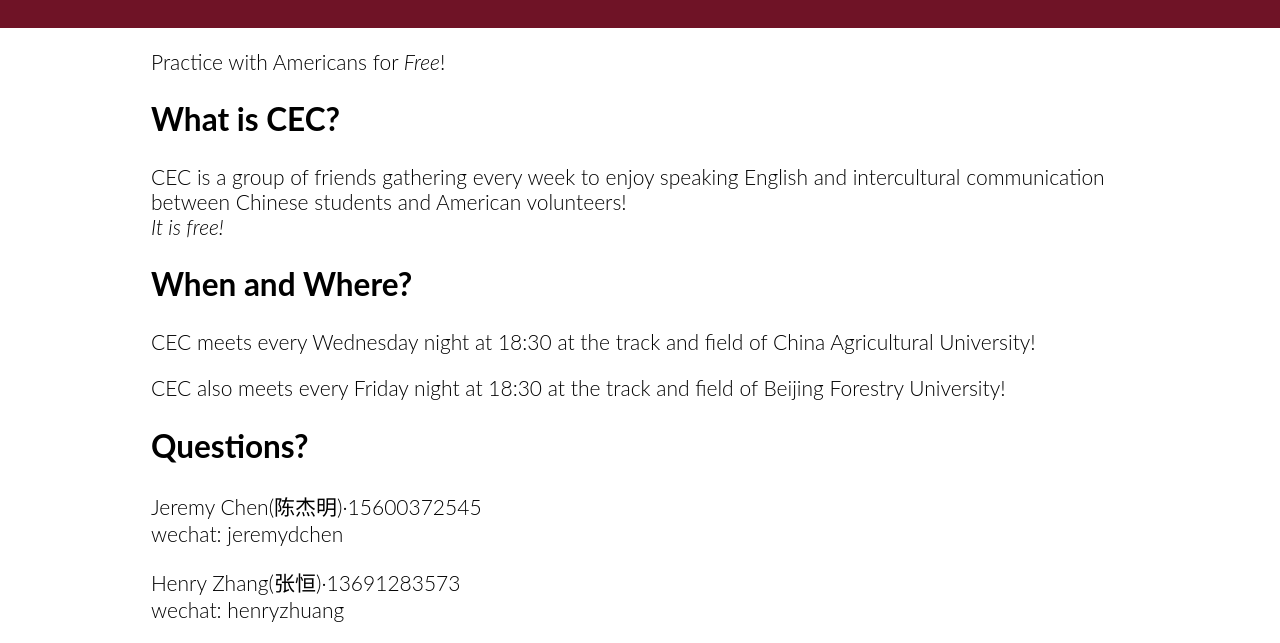
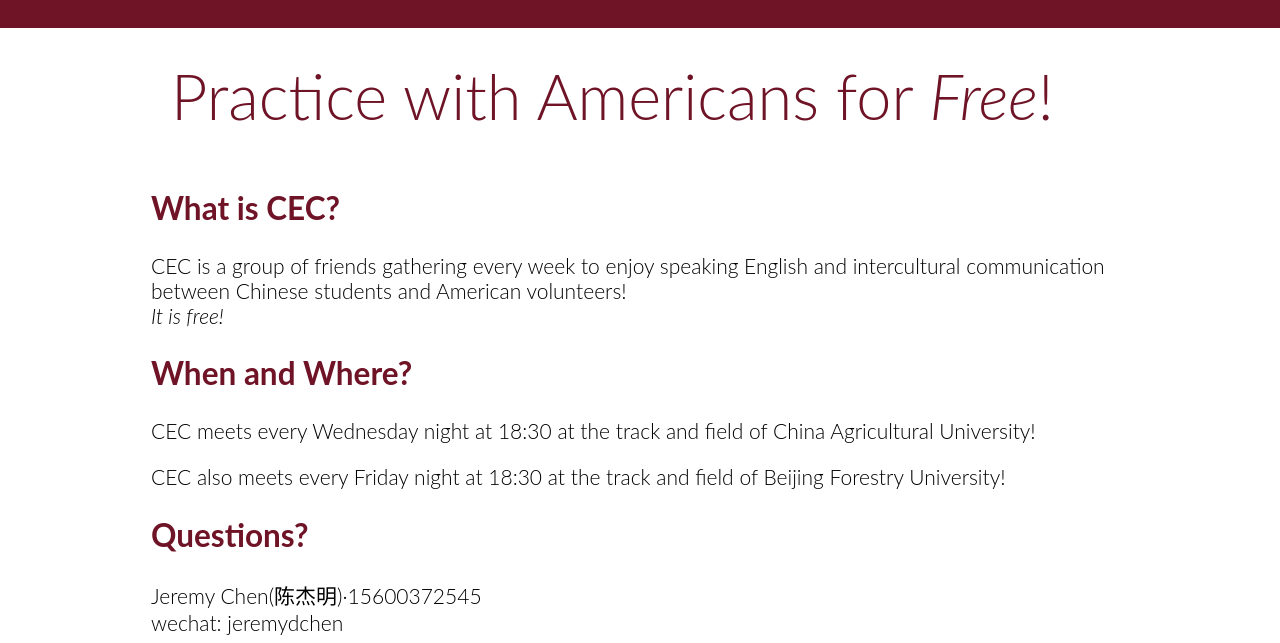
Before and after one commit to mingttong/Beijing-CEC, a website: page src/index.html in a window 1280 px wide. Shown: the part 114-757 px from the top of the page. Drawn offline with Linux system fonts and the light colour scheme.

```diff
--- a/src/css/main.css
+++ b/src/css/main.css
@@ -118,8 +118,12 @@
     margin: 0 auto;
 }
 
+h2 {
+    color: #6f1326;
+}
+
 /* ==============
-   header样式
+   header 样式
    ==============*/
 
 header {
@@ -135,3 +139,17 @@
 header .icon img {
     width: 100%;
 }
+
+/* ==============
+   section.attract 样式
+   ==============*/
+
+.attract .content {
+    padding: 30px 20px 30px 20px;
+}
+
+.attract p {
+    font-size: 3em;
+    margin: 0;
+    color: #6f1326;
+}
```
